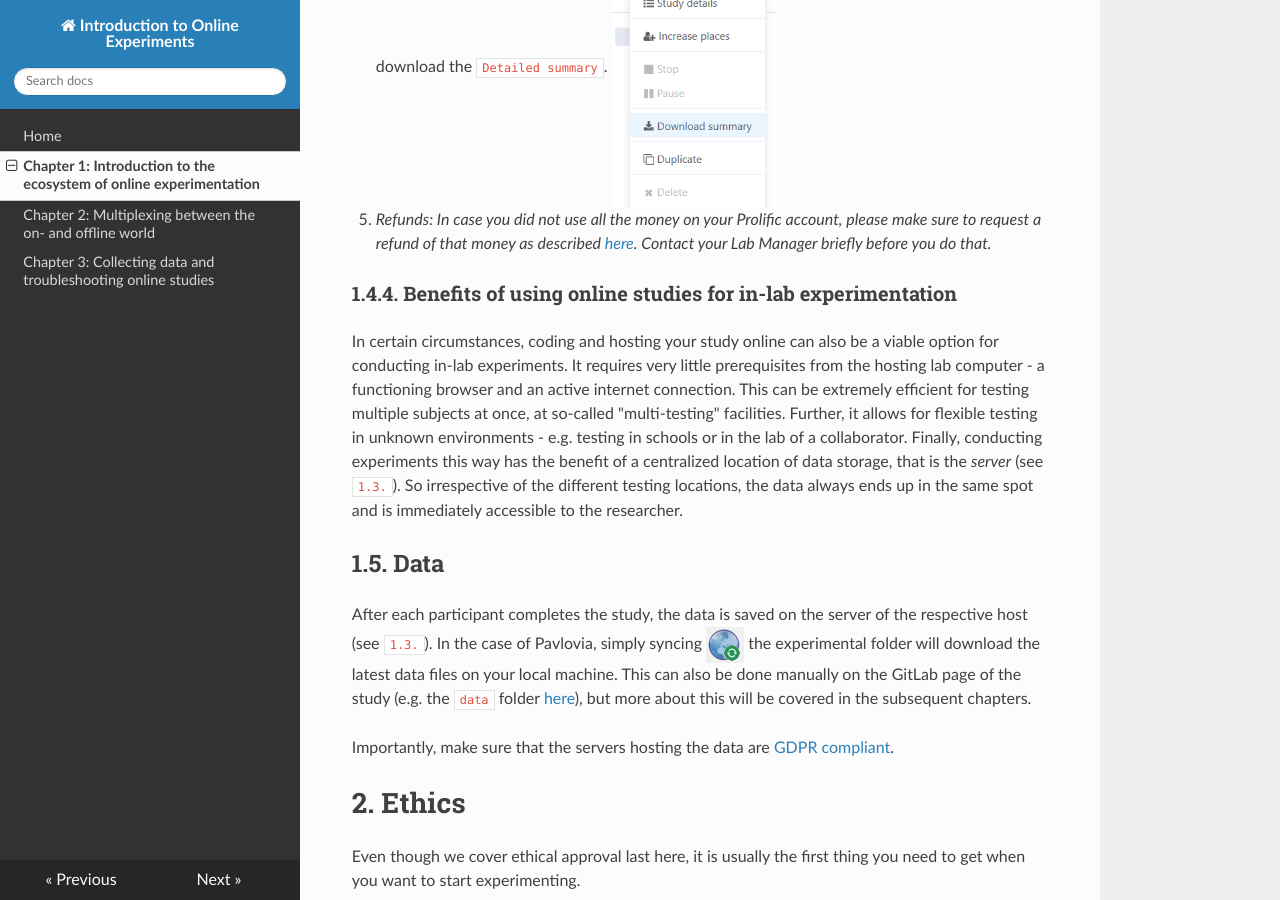
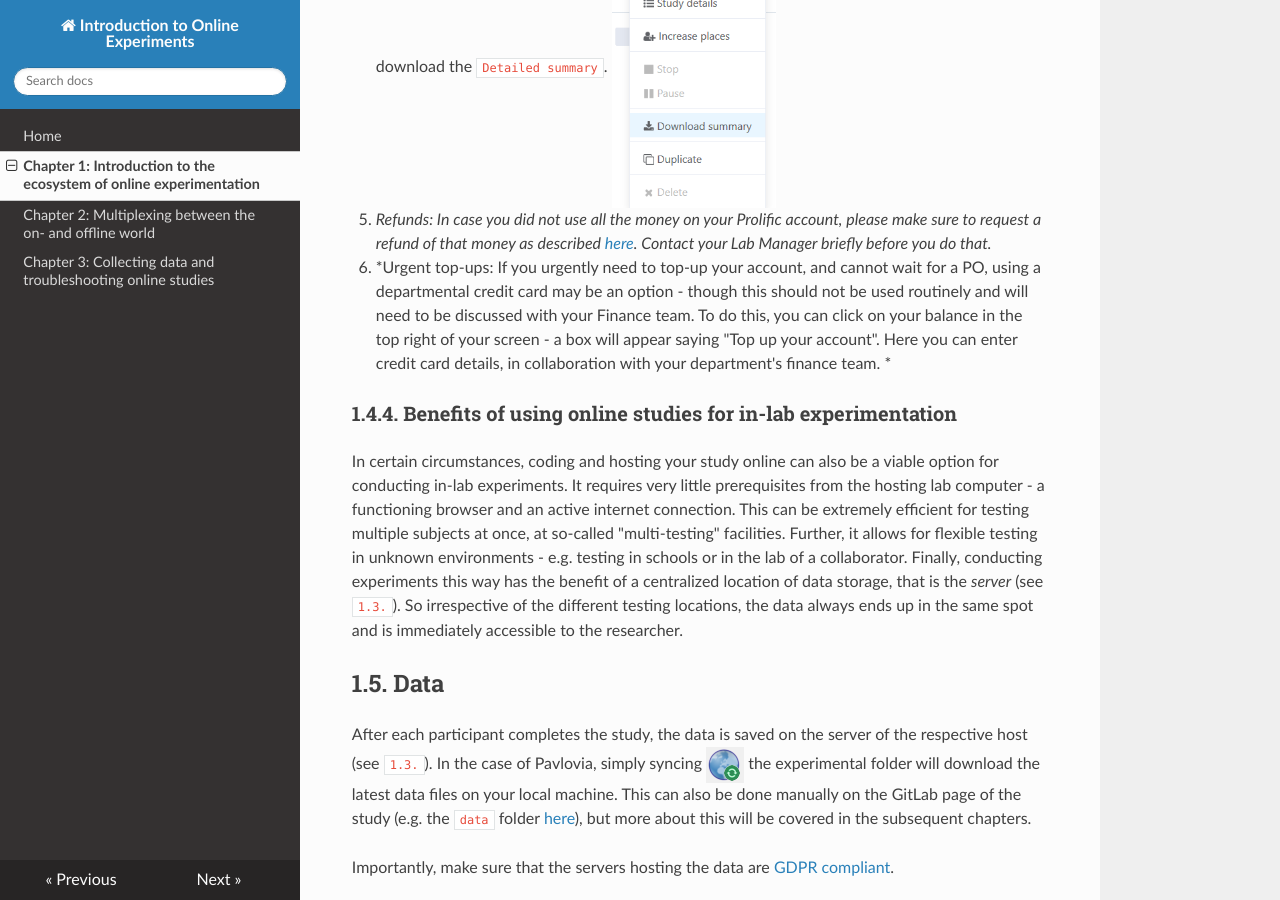
Before and after one commit to onlinews/online_ws, an MkDocs documentation site: the page built from docs/Ch_1_GettingStarted.md, in a window 1280 px wide and 900 px high, scrolled down 10690 px. Built offline with MkDocs 1.6.1, drawn with Linux system fonts in a browser that asks for light colours; nearby versions of some CDN libraries.

Commit message:
Update Ch_1_GettingStarted.md

````diff
--- a/docs/Ch_1_GettingStarted.md
+++ b/docs/Ch_1_GettingStarted.md
@@ -156,6 +156,7 @@ For a more comprehensive description of payments in Prolific, have a look [here]
 
 5. *Refunds: In case you did not use all the money on your Prolific account, please make sure to request a refund of that money as described [here](https://researcher-help.prolific.co/hc/en-gb/articles/360009092434-Refunds). Contact your Lab Manager briefly before you do that.*
 
+6. *Urgent top-ups: If you urgently need to top-up your account, and cannot wait for a PO, using a departmental credit card may be an option - though this should not be used routinely and will need to be discussed with your Finance team. To do this, you can click on your balance in the top right of your screen - a box will appear saying "Top up your account". Here you can enter credit card details, in collaboration with your department's finance team. *
 
 ### 1.4.4. Benefits of using online studies for in-lab experimentation
 In certain circumstances, coding and hosting your study online can also be a viable option for conducting in-lab experiments. It requires very little prerequisites from the hosting lab computer - a functioning browser and an active internet connection. This can be extremely efficient for testing multiple subjects at once, at so-called "multi-testing" facilities. Further, it allows for flexible testing in unknown environments - e.g. testing in schools or in the lab of a collaborator. Finally, conducting experiments this way has the benefit of a centralized location of data storage, that is the *server* (see ```1.3.```). So irrespective of the different testing locations, the data always ends up in the same spot and is immediately accessible to the researcher.
````
